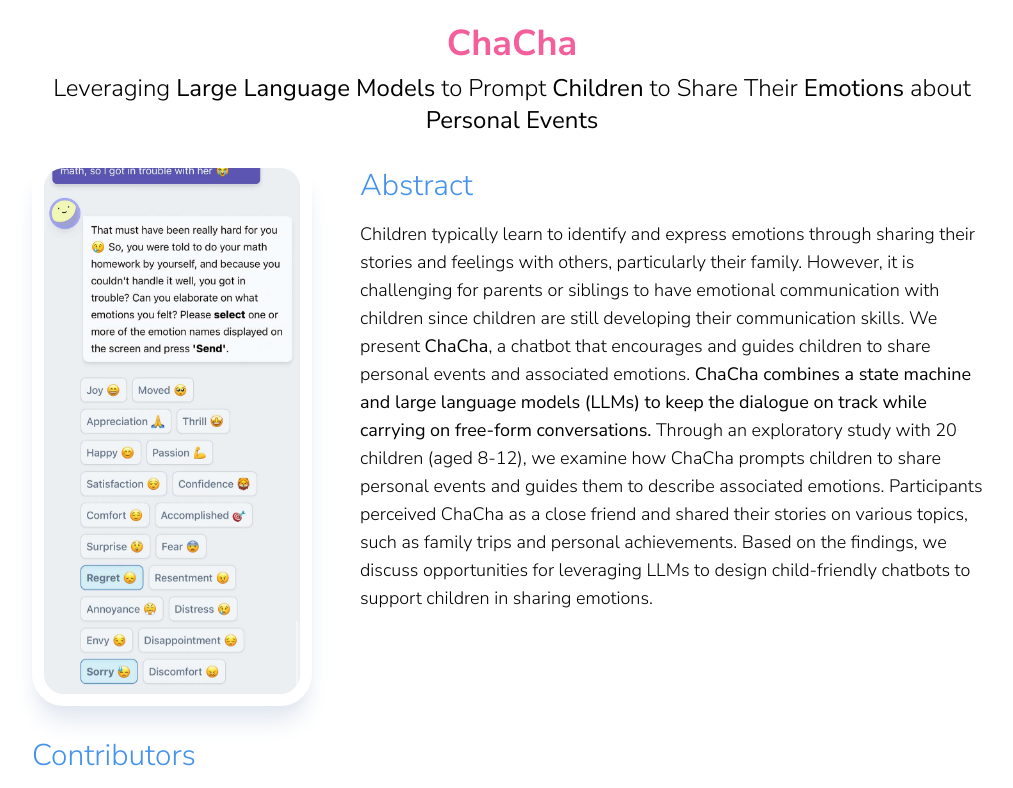
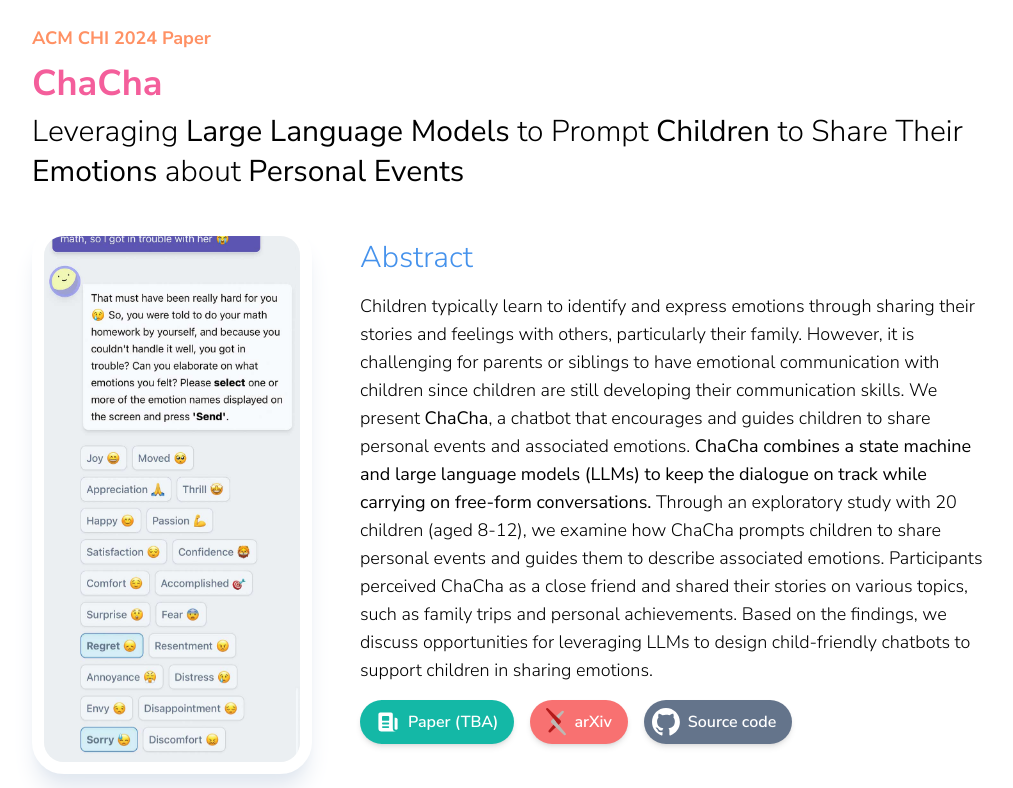
Before and after one commit to naver-ai/chacha, a Next.js app: page / in a window 1280 px wide. Shown: the top 788 px of the page, without its empty margins (128-1141 px from the left). Built offline with nearby package versions, Linux system fonts and the light colour scheme.

Commit message:
Added button links.

```diff
--- a/app/components/Section.tsx
+++ b/app/components/Section.tsx
@@ -1,9 +1,10 @@
 export const Section = (props: {
     title: string
+    remove_top_padding?: boolean
     className?: string
     children?: any
 }) => {
-    return <div className={`pt-8 pb-8 ${props.className}`}>
+    return <div className={`${props.remove_top_padding === true ? "" : "pt-12"} pb-8 ${props.className}`}>
         <div className="section-title text-3xl font-light text-[#4592ec] mb-4">{props.title}</div>
         {
             props.children
--- /dev/null
+++ b/app/components/icons.tsx
@@ -0,0 +1,11 @@
+export interface VectorIconProps {
+    size: number
+}
+
+export const GithubIcon = (props: VectorIconProps) => {
+    return <svg width={props.size} viewBox="0 0 98 96" xmlns="http://www.w3.org/2000/svg"><path fill-rule="evenodd" clip-rule="evenodd" d="M48.854 0C21.839 0 0 22 0 49.217c0 21.756 13.993 40.172 33.405 46.69 2.427.49 3.316-1.059 3.316-2.362 0-1.141-.08-5.052-.08-9.127-13.59 2.934-16.42-5.867-16.42-5.867-2.184-5.704-5.42-7.17-5.42-7.17-4.448-3.015.324-3.015.324-3.015 4.934.326 7.523 5.052 7.523 5.052 4.367 7.496 11.404 5.378 14.235 4.074.404-3.178 1.699-5.378 3.074-6.6-10.839-1.141-22.243-5.378-22.243-24.283 0-5.378 1.94-9.778 5.014-13.2-.485-1.222-2.184-6.275.486-13.038 0 0 4.125-1.304 13.426 5.052a46.97 46.97 0 0 1 12.214-1.63c4.125 0 8.33.571 12.213 1.63 9.302-6.356 13.427-5.052 13.427-5.052 2.67 6.763.97 11.816.485 13.038 3.155 3.422 5.015 7.822 5.015 13.2 0 18.905-11.404 23.06-22.324 24.283 1.78 1.548 3.316 4.481 3.316 9.126 0 6.6-.08 11.897-.08 13.526 0 1.304.89 2.853 3.316 2.364 19.412-6.52 33.405-24.935 33.405-46.691C97.707 22 75.788 0 48.854 0z" fill="#fff"/></svg>
+}
+
+export const ArxivIcon = (props: VectorIconProps) => {
+    return <svg width={props.size} xmlns="http://www.w3.org/2000/svg" viewBox="0 0 17.732 24.269"><g id="tiny"><path d="M573.549,280.916l2.266,2.738,6.674-7.84c.353-.47.52-.717.353-1.117a1.218,1.218,0,0,0-1.061-.748h0a.953.953,0,0,0-.712.262Z" transform="translate(-566.984 -271.548)" fill="#bdb9b4"/><path d="M579.525,282.225l-10.606-10.174a1.413,1.413,0,0,0-.834-.5,1.09,1.09,0,0,0-1.027.66c-.167.4-.047.681.319,1.206l8.44,10.242h0l-6.282,7.716a1.336,1.336,0,0,0-.323,1.3,1.114,1.114,0,0,0,1.04.69A.992.992,0,0,0,571,293l8.519-7.92A1.924,1.924,0,0,0,579.525,282.225Z" transform="translate(-566.984 -271.548)" fill="#b31b1b"/><path d="M584.32,293.912l-8.525-10.275,0,0L573.53,280.9l-1.389,1.254a2.063,2.063,0,0,0,0,2.965l10.812,10.419a.925.925,0,0,0,.742.282,1.039,1.039,0,0,0,.953-.667A1.261,1.261,0,0,0,584.32,293.912Z" transform="translate(-566.984 -271.548)" fill="#bdb9b4"/></g></svg>
+}
--- a/app/globals.css
+++ b/app/globals.css
@@ -27,16 +27,31 @@
     var(--background-start-rgb);
 }
 
+@layer base{
+  p {
+    @apply text-lg font-light;
+  }
+}
+
+@layer components {
+  .circle-digit{
+    @apply rounded-full bg-white border-2 border-gray-500 w-6 h-6 text-sm font-semibold inline-block text-center items-center;
+  }
+
+  .icon-label-button{
+    @apply flex items-center transition-transform hover:scale-110 bg-slate-500 shadow-md hover:shadow-xl rounded-full px-2 pr-4 py-2 h-11;
+
+  }
+
+  .icon-label-button > span {
+    @apply ml-2 font-semibold text-white;
+  }
+}
+
 @layer utilities {
   .text-balance {
     text-wrap: balance;
   }
 
-  p {
-    @apply text-lg font-light;
-  }
 
-  .circle-digit{
-    @apply rounded-full bg-white border-2 border-gray-500 w-6 h-6 text-sm font-semibold inline-block text-center items-center;
-  }
 }
--- a/app/page.tsx
+++ b/app/page.tsx
@@ -10,9 +10,10 @@
 export default function Home() {
   return (<>
     <main className="container mx-auto min-h-screen px-3 pt-6">
-      <div className="text-2xl text-center">
+      <div>
+        <div className="font-bold text-lg text-[#ff9164] mb-3">ACM CHI 2024 Paper</div>
         <div className="text-4xl mb-2 font-bold text-[#f45e9b]">ChaCha</div>
-        <div className="font-light leading-8">Leveraging <strong>Large Language Models</strong> to Prompt <strong>Children</strong> to Share Their <strong>Emotions</strong> about <strong>Personal Events</strong></div>
+        <div className="font-light leading-[2.5rem] text-3xl">Leveraging <strong>Large Language Models</strong> to Prompt <strong>Children</strong> to Share Their <strong>Emotions</strong> about <strong>Personal Events</strong></div>
       </div>
       <div className="flex flex-col items-center md:flex-row md:items-start gap-12">
         <Mockup/>
--- a/app/sections/Abstract.tsx
+++ b/app/sections/Abstract.tsx
@@ -1,9 +1,25 @@
 import { Section } from "../components/Section"
+import { ArxivIcon, GithubIcon } from "../components/icons"
+import { NewspaperIcon } from "@heroicons/react/20/solid"
 
 export const Abstract = () => {
-    return <Section title="Abstract" className="flex-1">
+    return <Section title="Abstract" className="flex-1 pt-0 md:pt-12">
         <p>
         Children typically learn to identify and express emotions through sharing their stories and feelings with others, particularly their family. However, it is challenging for parents or siblings to have emotional communication with children since children are still developing their communication skills. We present <b>ChaCha</b>, a chatbot that encourages and guides children to share personal events and associated emotions. <strong>ChaCha combines a state machine and large language models (LLMs) to keep the dialogue on track while carrying on free-form conversations.</strong> Through an exploratory study with 20 children (aged 8-12), we examine how ChaCha prompts children to share personal events and guides them to describe associated emotions. Participants perceived ChaCha as a close friend and shared their stories on various topics, such as family trips and personal achievements. Based on the findings, we discuss opportunities for leveraging LLMs to design child-friendly chatbots to support children in sharing emotions.
         </p>
+        <div className="flex flex-wrap gap-4 mt-4">
+            <a className="icon-label-button bg-teal-500 pl-4" aria-disabled={true} href="https://arxiv.org/abs/2309.12244" target="_blank">
+                <NewspaperIcon className="w-6 h-6 text-white"/>
+                <span>Paper (TBA)</span>
+            </a>
+            <a className="icon-label-button bg-red-400 pl-4" href="https://arxiv.org/abs/2309.12244" target="_blank">
+                <ArxivIcon size={20}/>
+                <span>arXiv</span>
+            </a>
+            <a className="icon-label-button" href="https://github.com/naver-ai/chacha-chatbot" target="_blank">
+                <GithubIcon size={28}/>
+                <span>Source code</span>
+            </a>
+        </div>
     </Section>
 }
--- a/app/sections/Mockup.tsx
+++ b/app/sections/Mockup.tsx
@@ -1,7 +1,7 @@
 import Image from 'next/image'
 
 export const Mockup = () => {
-    return <div className="relative block w-[280px] h-[550px] shadow-xl shadow-slate-200 bg-[#f8f8f8] border-white mt-5 border-[12px] rounded-[2rem] overflow-hidden">
+    return <div className="mt-8 mb-0 md:mb-8 relative block w-[280px] h-[550px] shadow-xl shadow-slate-200 bg-[#f8f8f8] border-white border-[12px] rounded-[2rem] overflow-hidden">
         <Image className='w-full animate-screen-scroll' src={require('../../public/images/chacha-screen.jpg')} width={800} height={1171} alt="chacha-screen"/>
     </div>
 }
```
